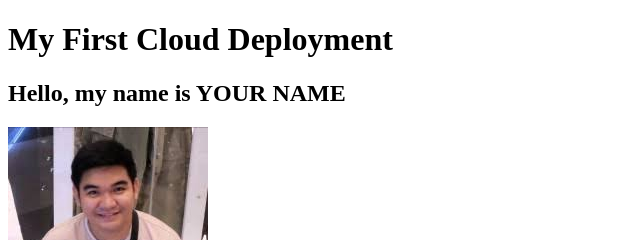
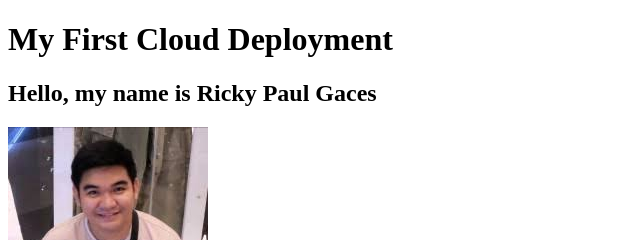
Before and after one commit to rppgaces/dict-activity, a plain HTML site: page index.html in a window 1280 px wide. Shown: the top 240 px of the page, 0-640 px from the left. Drawn offline with Linux system fonts and the light colour scheme.

Commit message:
Change_name

```diff
--- a/index.html
+++ b/index.html
@@ -1,12 +1,12 @@
 <!DOCTYPE html>
 <html>
 <head>
-<title>Page Title</title>
+<title>DICT Activity</title>
 </head>
 <body>
 
 <h1>My First Cloud Deployment</h1>
-<h2>Hello, my name is YOUR NAME</h2>
+<h2>Hello, my name is Ricky Paul Gaces</h2>
 <img src="paul.jpg" width="200"/>
 <p>This is my first deployed website!</p>
 
```
